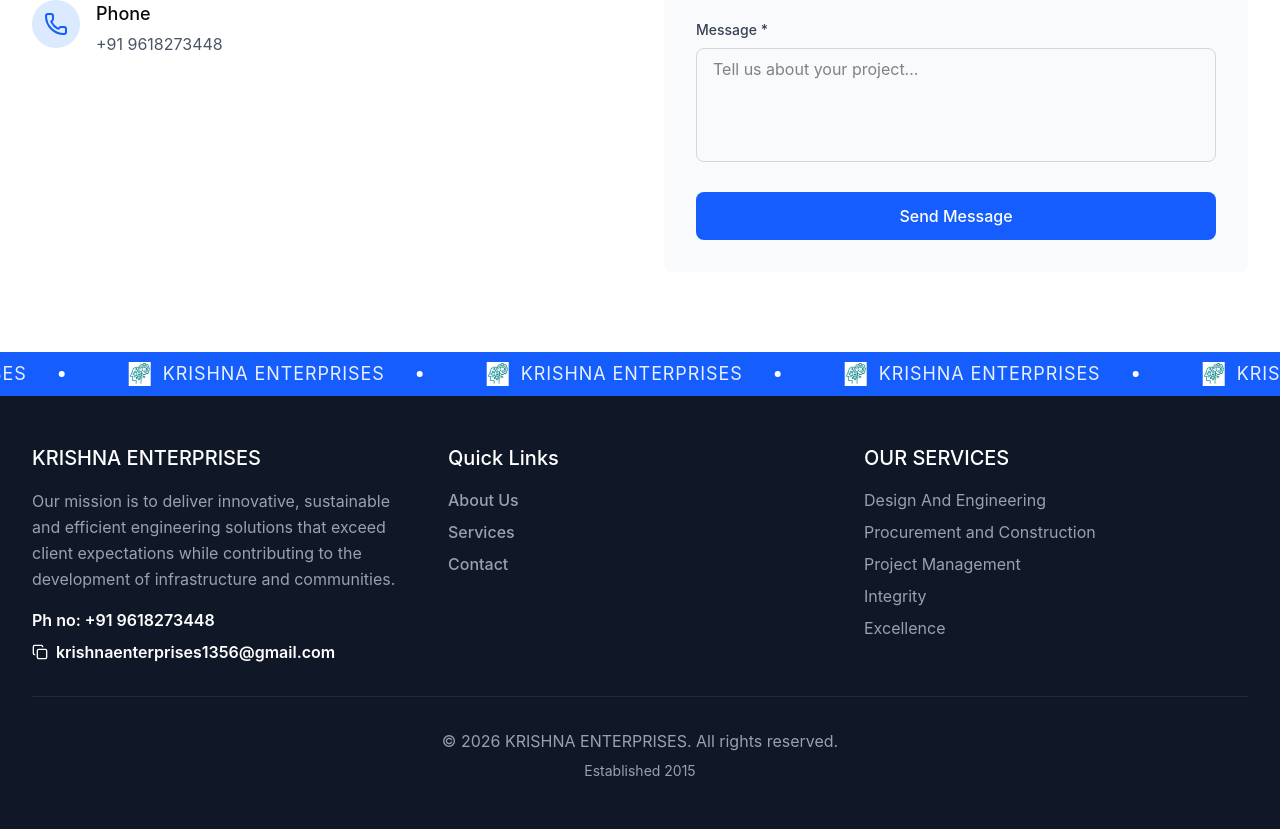
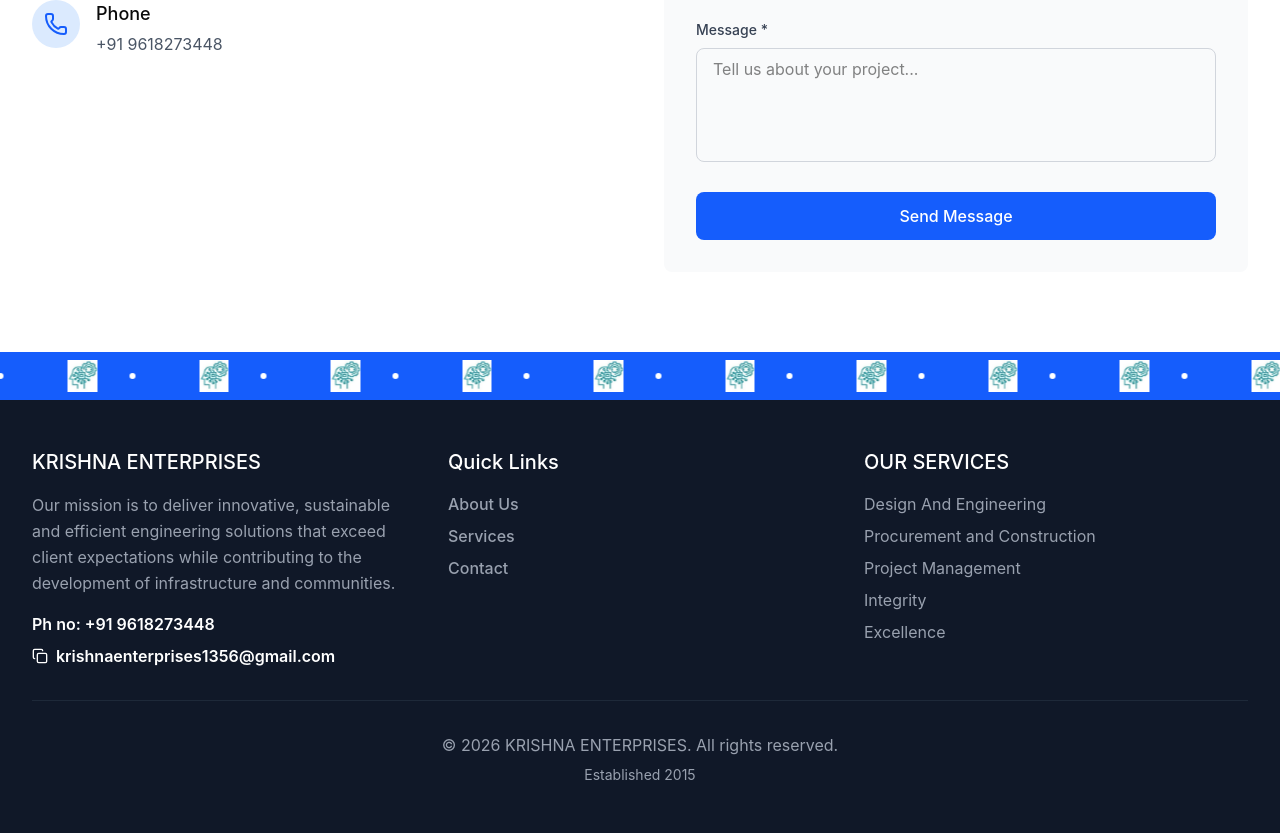
Before and after one commit to Vamsi-054/krishnaenterprises, a React (Vite) app: page / in a window 1280 px wide. Shown: the part 8425-9258 px from the top of the page. Built offline with nearby package versions, Linux system fonts and the light colour scheme.

Commit message:
Refactor BrandScroll component to remove brandText
Removed brandText variable and updated image size.

```diff
--- a/src/app/components/BrandScroll.tsx
+++ b/src/app/components/BrandScroll.tsx
@@ -1,8 +1,6 @@
 'use client';
 import logo from '@/assets/logo.png';
 export function BrandScroll() {
-  const brandText = "KRISHNA ENTERPRISES";
-
   return (
     <section className="py-2 bg-blue-600 overflow-hidden">
       <style>{`
@@ -26,30 +24,21 @@ export function BrandScroll() {
         {/* First set */}
         {Array(10).fill(null).map((_, index) => (
           <div key={`first-${index}`} className="flex items-center mx-8">
-            <img src={logo} alt="Krishna Enterprises logo" className="h-6 w-auto object-contain mr-3" />
-            <span className="text-white text-lg tracking-wider opacity-90">
-              {brandText}
-            </span>
+            <img src={logo} alt="Krishna Enterprises logo" className="h-8 w-auto object-contain" />
             <div className="w-1.5 h-1.5 bg-white rounded-full ml-8" />
           </div>
         ))}
         {/* Duplicate set for seamless loop */}
         {Array(10).fill(null).map((_, index) => (
           <div key={`second-${index}`} className="flex items-center mx-8">
-            <img src={logo} alt="Krishna Enterprises logo" className="h-6 w-auto object-contain mr-3" />
-            <span className="text-white text-lg tracking-wider opacity-90">
-              {brandText}
-            </span>
+            <img src={logo} alt="Krishna Enterprises logo" className="h-8 w-auto object-contain" />
             <div className="w-1.5 h-1.5 bg-white rounded-full ml-8" />
           </div>
         ))}
         {/* Third set for extra smoothness */}
         {Array(10).fill(null).map((_, index) => (
           <div key={`third-${index}`} className="flex items-center mx-8">
-            <img src={logo} alt="Krishna Enterprises logo" className="h-6 w-auto object-contain mr-3" />
-            <span className="text-white text-lg tracking-wider opacity-90">
-              {brandText}
-            </span>
+            <img src={logo} alt="Krishna Enterprises logo" className="h-8 w-auto object-contain" />
             <div className="w-1.5 h-1.5 bg-white rounded-full ml-8" />
           </div>
         ))}
```
